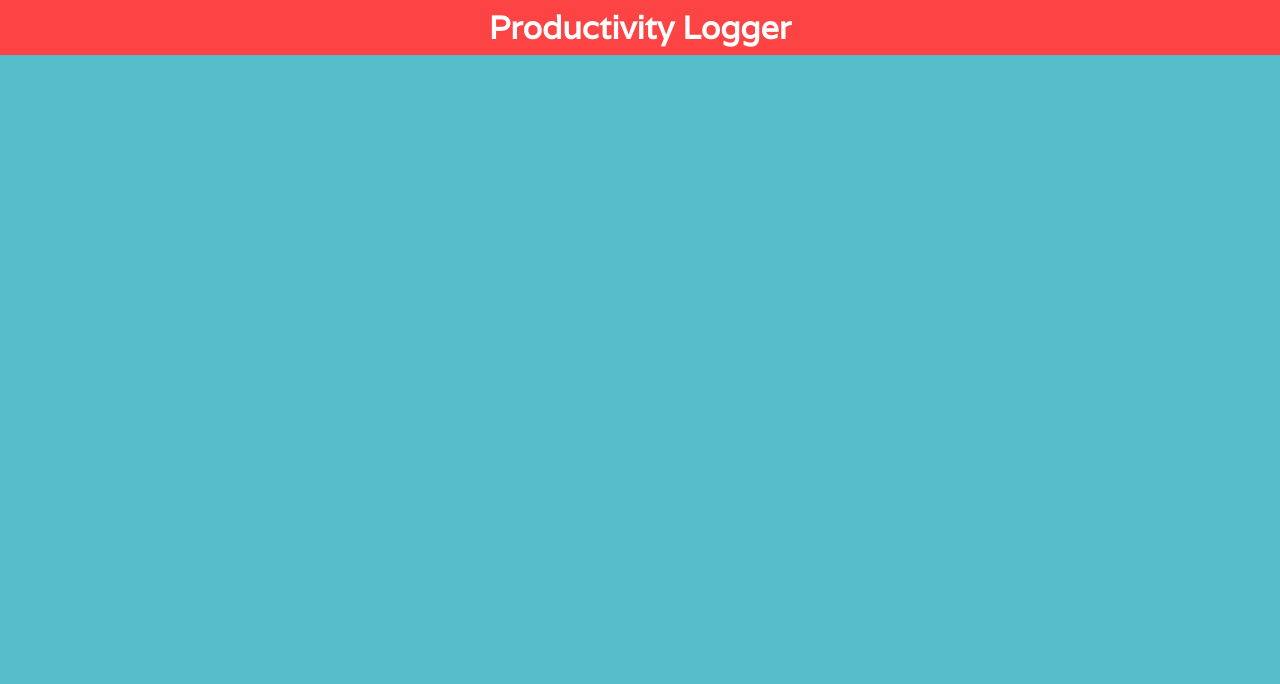
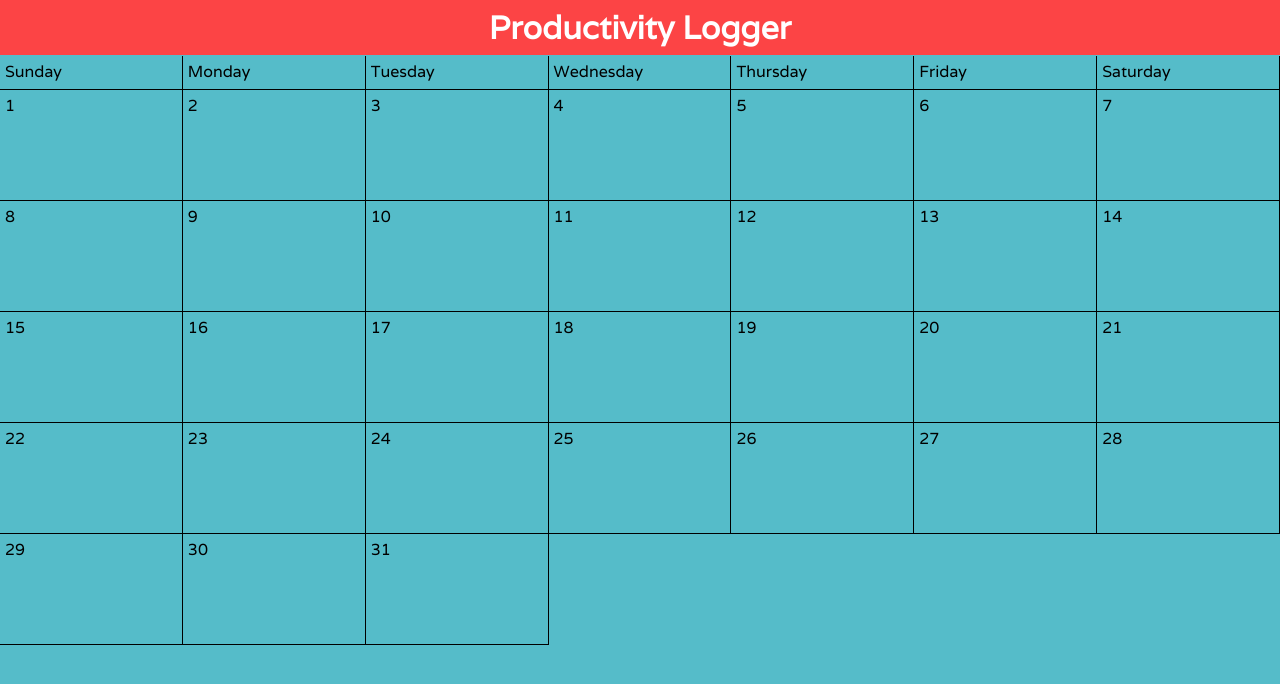
Before and after one commit to kytaylor/productivity-logger, a website: page public/html/calendar.html in a window 1280 px wide. Drawn offline with nearby package versions, Linux system fonts and the light colour scheme.

Commit message:
adds basic calendar style

```diff
--- a/public/css/calendar-style.css
+++ b/public/css/calendar-style.css
@@ -19,3 +19,32 @@ h1 {
     text-align: center;
     padding: 7px;
 }
+
+#week-days {
+    padding-top: 55.6px;
+    display: grid;
+    grid-template-columns: repeat(7, 1fr);
+    grid-template-rows: 1fr;
+    height: 100%;
+}
+
+.day-of-week {
+    border-right: 1px solid black;
+    border-bottom: 1px solid black;
+    height: 23px;
+    padding: 5px;
+}
+
+#calendar-container {
+    display: grid;
+    grid-template-columns: repeat(7, 1fr);
+    grid-template-rows: repeat(5, 1fr);
+    height: 100%;
+}
+
+.day {
+    border-right: 1px solid black;
+    border-bottom: 1px solid black;
+    height: 100px;
+    padding: 5px;
+}
--- a/public/html/calendar.html
+++ b/public/html/calendar.html
@@ -13,6 +13,18 @@
         <h1>Productivity Logger</h1>
     </header>
 
+    <div id="week-days">
+        <div id="sunday" class="day-of-week">Sunday</div>
+        <div id="monday" class="day-of-week">Monday</div>
+        <div id="tuesday" class="day-of-week">Tuesday</div>
+        <div id="wednesday" class="day-of-week">Wednesday</div>
+        <div id="thursday" class="day-of-week">Thursday</div>
+        <div id="friday" class="day-of-week">Friday</div>
+        <div id="saturday" class="day-of-week">Saturday</div>
+    </div>
+
+    <div id="calendar-container"></div>
+
     <script src="https://cdnjs.cloudflare.com/ajax/libs/jquery/3.2.1/jquery.min.js"></script>
     <script src="../scripts/calendar-script.js" type="text/javascript"> </script>
 </body>
--- a/public/scripts/calendar-script.js
+++ b/public/scripts/calendar-script.js
@@ -0,0 +1,7 @@
+const calendar = document.querySelector("#calendar-container")
+
+for (let day = 1; day <= 31; day++) {
+    console.log(day)
+
+    calendar.insertAdjacentHTML("beforeend", `<div class="day">${day}</div>`);
+}
```
